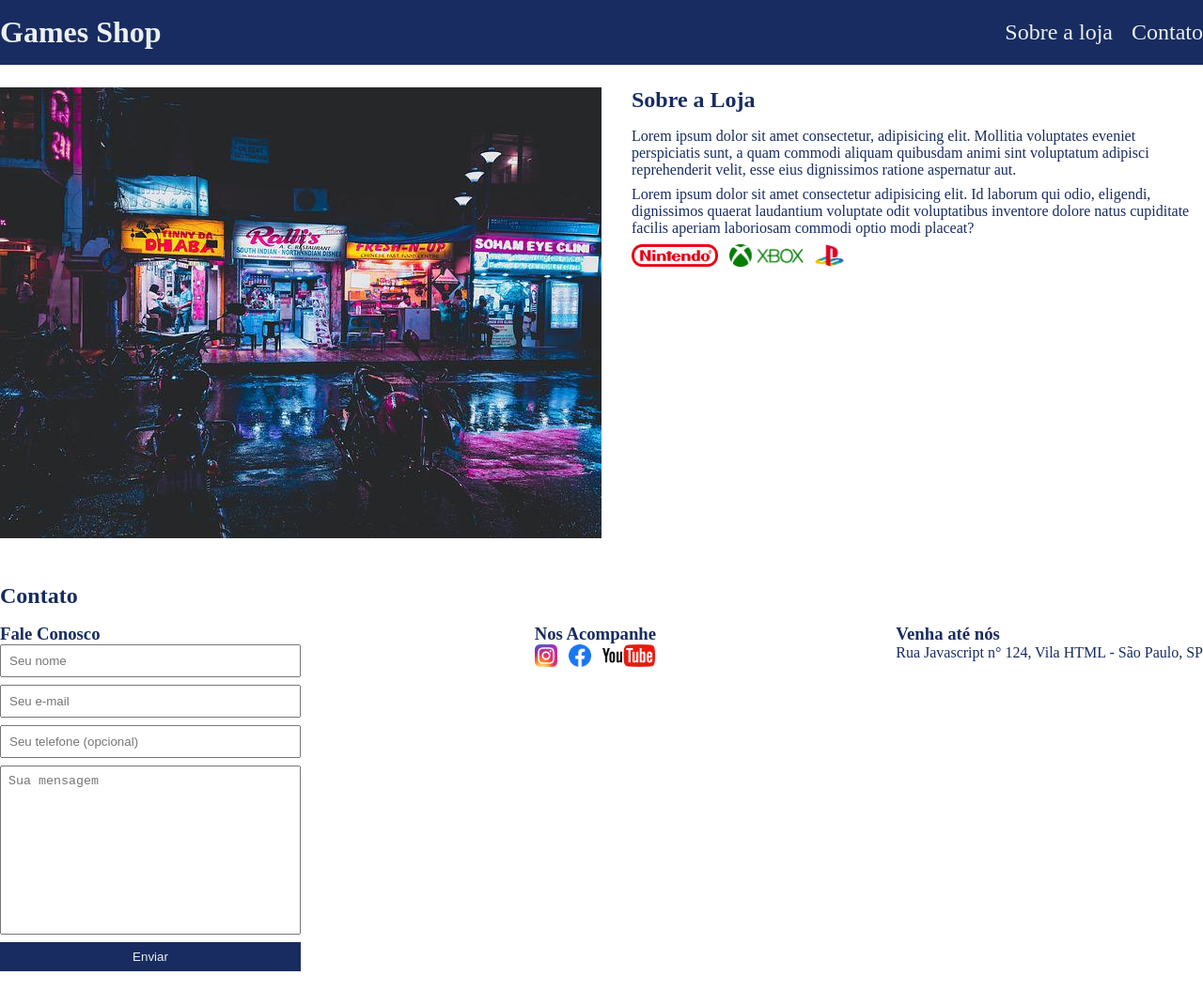
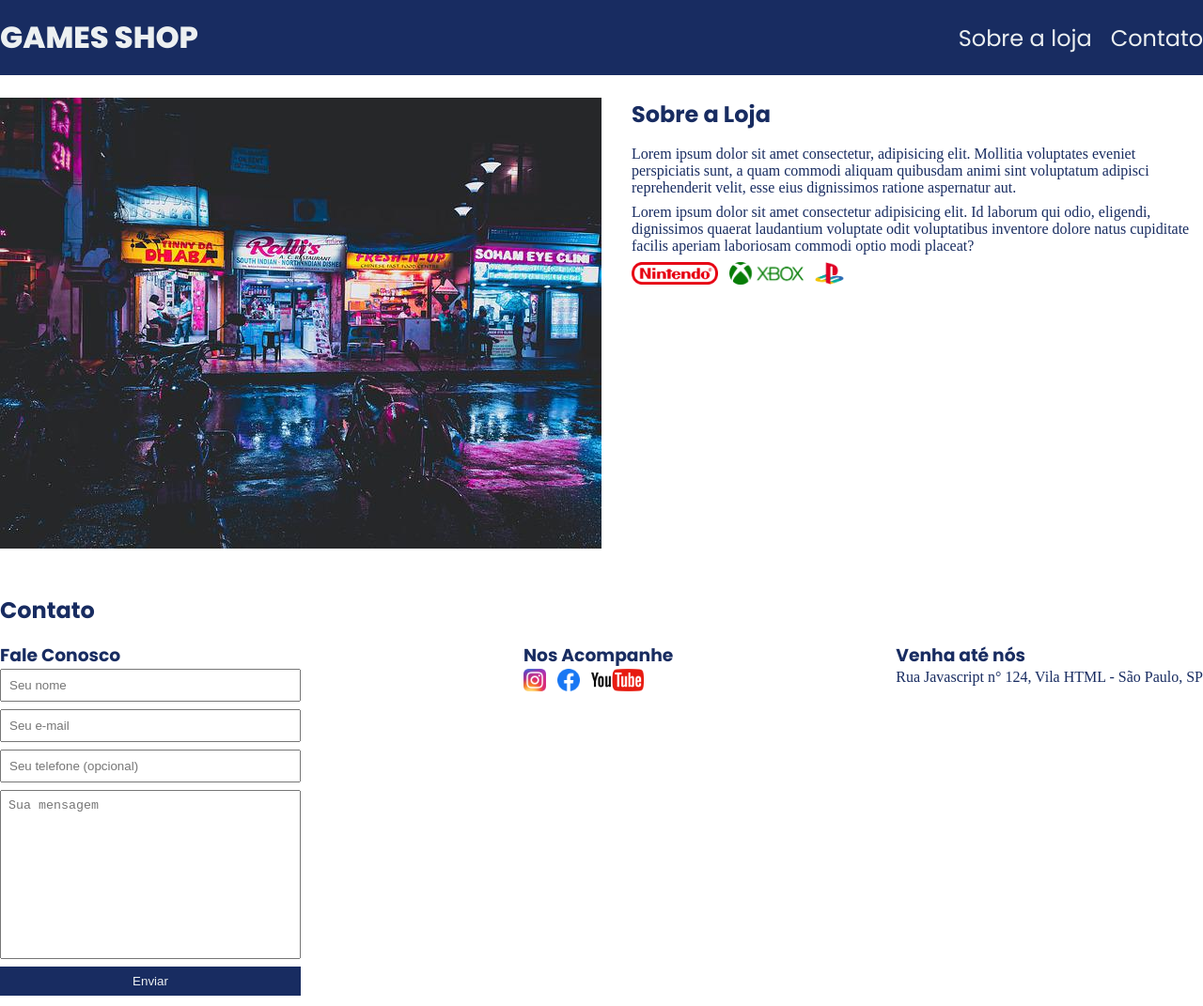
Before and after one commit to Alexandre-Mir/MeuRPG, a plain HTML site: page index.html in a window 1280 px wide. Shown: the whole page at 94% size. Drawn offline with Linux system fonts and the light colour scheme.

Commit message:
Fonte customizada

```diff
--- a/index.html
+++ b/index.html
@@ -5,6 +5,12 @@
     <meta name="viewport" content="width=device-width, initial-scale=1.0" />
     <title>Games Shop - A sua loja de games</title>
     <link rel="stylesheet" href="main.css" />
+    <link rel="preconnect" href="https://fonts.googleapis.com" />
+    <link rel="preconnect" href="https://fonts.gstatic.com" crossorigin />
+    <link
+      href="https://fonts.googleapis.com/css2?family=Poppins:ital,wght@0,100;0,200;0,300;0,400;0,500;0,600;0,700;0,800;0,900;1,100;1,200;1,300;1,400;1,500;1,600;1,700;1,800;1,900&display=swap"
+      rel="stylesheet"
+    />
   </head>
   <body>
     <header>
--- a/main.css
+++ b/main.css
@@ -4,10 +4,22 @@
   box-sizing: border-box;
 }
 
+h1,
+h2,
+h3,
+header nav li a {
+  font-family: "Poppins", sans-serif;
+}
+
 header {
   padding: 16px 0;
   background-color: #182c61;
   color: #ecf0f1;
+}
+
+header h1 {
+  text-transform: uppercase;
+  font-weight: 800;
 }
 
 header nav li {
```
